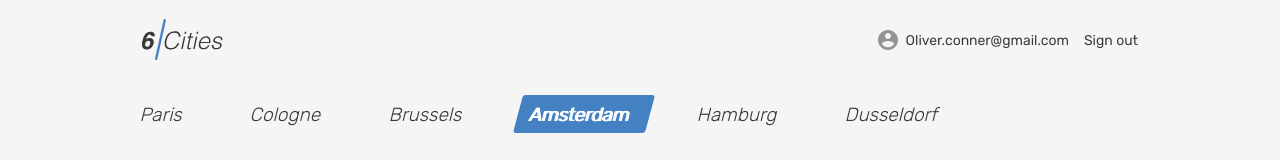
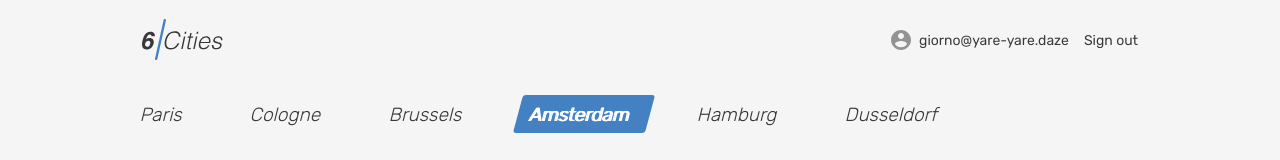
Before and after one commit to tis-cake/cities, a React (Create React App) app in the folder project/: page / in a window 1280 px wide. Shown: the top 160 px of the page. Built offline with nearby package versions, Linux system fonts and the light colour scheme.

Commit message:
Вынес header, nav, user в отдельные компоненты. Добавил контекст для передачи данных в компонент User.

```diff
--- a/project/src/components/app/app.jsx
+++ b/project/src/components/app/app.jsx
@@ -8,13 +8,15 @@ import { PageRoomDetail } from '../pages/page-room-detail/page-room-detail';
 import { PageLogin } from '../pages/page-login/page-login';
 import { PageNotFound } from '../pages/page-not-found/page-not-found';
 
-import { AppRoute } from '../../const';
+import { AppRoute, UserData } from '../../const';
+import { UserContext } from '../../context';
 import { propTypesHotel } from '../../types';
 
 function App(props) {
   const { placesList } = props;
 
   return (
+    <UserContext.Provider value={UserData}>
       <BrowserRouter>
         <Switch>
           <Route exact path={AppRoute.ROOT}>
@@ -36,6 +38,7 @@ function App(props) {
           </Route>
         </Switch>
       </BrowserRouter>
+    </UserContext.Provider>
   );
 }
 
--- a/project/src/components/pages/page-favorites/page-favorites.jsx
+++ b/project/src/components/pages/page-favorites/page-favorites.jsx
@@ -1,36 +1,12 @@
 import React from 'react';
 
-import { LogoHeander } from '../../shared/logo/logo';
+import { Header } from '../../shared/header/header';
 import { Footer } from '../../shared/footer/footer';
 
 function PageFavorites() {
   return (
     <div className="page">
-      <header className="header">
-        <div className="container">
-          <div className="header__wrapper">
-            <div className="header__left">
-              <LogoHeander />
-            </div>
-            <nav className="header__nav">
-              <ul className="header__nav-list">
-                <li className="header__nav-item user">
-                  <a className="header__nav-link header__nav-link--profile" href="#">
-                    <div className="header__avatar-wrapper user__avatar-wrapper">
-                    </div>
-                    <span className="header__user-name user__name">Oliver.conner@gmail.com</span>
-                  </a>
-                </li>
-                <li className="header__nav-item">
-                  <a className="header__nav-link" href="#">
-                    <span className="header__signout">Sign out</span>
-                  </a>
-                </li>
-              </ul>
-            </nav>
-          </div>
-        </div>
-      </header>
+      <Header />
 
       <main className="page__main page__main--favorites">
         <div className="page__favorites-container container">
@@ -158,6 +134,7 @@ function PageFavorites() {
           </section>
         </div>
       </main>
+
       <Footer />
     </div>
   );
--- a/project/src/components/pages/page-login/page-login.jsx
+++ b/project/src/components/pages/page-login/page-login.jsx
@@ -1,30 +1,11 @@
 import React from 'react';
 
-import { LogoHeander } from '../../shared/logo/logo';
+import { Header } from '../../shared/header/header';
 
 function PageLogin() {
   return (
     <div className="page page--gray page--login">
-      <header className="header">
-        <div className="container">
-          <div className="header__wrapper">
-            <div className="header__left">
-              <LogoHeander />
-            </div>
-            <nav className="header__nav">
-              <ul className="header__nav-list">
-                <li className="header__nav-item user">
-                  <a className="header__nav-link header__nav-link--profile" href="#">
-                    <div className="header__avatar-wrapper user__avatar-wrapper">
-                    </div>
-                    <span className="header__login">Sign in</span>
-                  </a>
-                </li>
-              </ul>
-            </nav>
-          </div>
-        </div>
-      </header>
+      <Header />
 
       <main className="page__main page__main--login">
         <div className="page__login-container container">
--- a/project/src/components/pages/page-main/page-main.jsx
+++ b/project/src/components/pages/page-main/page-main.jsx
@@ -2,7 +2,7 @@ import React from 'react';
 import PropTypes from 'prop-types';
 import { Link } from 'react-router-dom';
 
-import { LogoHeander } from '../../shared/logo/logo';
+import { Header } from '../../shared/header/header';
 import { PlaceCard } from '../../place-card/place-card';
 
 import { AppRoute } from '../../../const';
@@ -13,31 +13,7 @@ function PageMain(props) {
 
   return (
     <div className="page page--gray page--main">
-      <header className="header">
-        <div className="container">
-          <div className="header__wrapper">
-            <div className="header__left">
-              <LogoHeander />
-            </div>
-            <nav className="header__nav">
-              <ul className="header__nav-list">
-                <li className="header__nav-item user">
-                  <a className="header__nav-link header__nav-link--profile" href="#">
-                    <div className="header__avatar-wrapper user__avatar-wrapper">
-                    </div>
-                    <span className="header__user-name user__name">Oliver.conner@gmail.com</span>
-                  </a>
-                </li>
-                <li className="header__nav-item">
-                  <a className="header__nav-link" href="#">
-                    <span className="header__signout">Sign out</span>
-                  </a>
-                </li>
-              </ul>
-            </nav>
-          </div>
-        </div>
-      </header>
+      <Header />
 
       <main className="page__main page__main--index">
         <h1 className="visually-hidden">Cities</h1>
--- a/project/src/components/pages/page-not-found/page-not-found.jsx
+++ b/project/src/components/pages/page-not-found/page-not-found.jsx
@@ -1,7 +1,7 @@
 import React from 'react';
 import { Link } from 'react-router-dom';
 
-import { LogoHeander } from '../../shared/logo/logo';
+import { Header } from '../../shared/header/header';
 import { Footer } from '../../shared/footer/footer';
 
 import { AppRoute } from '../../../const';
@@ -11,26 +11,7 @@ import './page-not-found.css';
 function PageNotFound() {
   return (
     <div className="page page--not-found">
-      <header className="header">
-        <div className="container">
-          <div className="header__wrapper">
-            <div className="header__left">
-              <LogoHeander />
-            </div>
-            <nav className="header__nav">
-              <ul className="header__nav-list">
-                <li className="header__nav-item user">
-                  <a className="header__nav-link header__nav-link--profile" href="#">
-                    <div className="header__avatar-wrapper user__avatar-wrapper">
-                    </div>
-                    <span className="header__login">Sign in</span>
-                  </a>
-                </li>
-              </ul>
-            </nav>
-          </div>
-        </div>
-      </header>
+      <Header />
 
       <main className="page__main page__main--not-found">
         <div className="container">
--- a/project/src/components/pages/page-room-detail/page-room-detail.jsx
+++ b/project/src/components/pages/page-room-detail/page-room-detail.jsx
@@ -1,35 +1,11 @@
 import React from 'react';
 
-import { LogoHeander } from '../../shared/logo/logo';
+import { Header } from '../../shared/header/header';
 
 function PageRoomDetail() {
   return (
     <div className="page">
-      <header className="header">
-        <div className="container">
-          <div className="header__wrapper">
-            <div className="header__left">
-              <LogoHeander />
-            </div>
-            <nav className="header__nav">
-              <ul className="header__nav-list">
-                <li className="header__nav-item user">
-                  <a className="header__nav-link header__nav-link--profile" href="#">
-                    <div className="header__avatar-wrapper user__avatar-wrapper">
-                    </div>
-                    <span className="header__user-name user__name">Oliver.conner@gmail.com</span>
-                  </a>
-                </li>
-                <li className="header__nav-item">
-                  <a className="header__nav-link" href="#">
-                    <span className="header__signout">Sign out</span>
-                  </a>
-                </li>
-              </ul>
-            </nav>
-          </div>
-        </div>
-      </header>
+      <Header />
 
       <main className="page__main page__main--property">
         <section className="property">
--- /dev/null
+++ b/project/src/components/shared/header/header.jsx
@@ -0,0 +1,21 @@
+import React from 'react';
+
+import { LogoHeander } from '../logo/logo';
+import { Navigation } from '../navigation/navigation';
+
+function Header() {
+  return (
+    <header className="header">
+      <div className="container">
+        <div className="header__wrapper">
+          <div className="header__left">
+            <LogoHeander />
+          </div>
+          <Navigation />
+        </div>
+      </div>
+    </header>
+  );
+}
+
+export { Header };
--- /dev/null
+++ b/project/src/components/shared/navigation/navigation.jsx
@@ -0,0 +1,15 @@
+import React from 'react';
+
+import { User } from '../user/user';
+
+function Navigation() {
+  return (
+    <nav className="header__nav">
+      <ul className="header__nav-list">
+        <User />
+      </ul>
+    </nav>
+  );
+}
+
+export { Navigation };
--- /dev/null
+++ b/project/src/components/shared/user/user.jsx
@@ -0,0 +1,54 @@
+import React, { useContext } from 'react';
+import { Link } from 'react-router-dom';
+import PropTypes from 'prop-types';
+
+import { AppRoute } from '../../../const';
+import { UserContext } from '../../../context';
+
+
+function UserAuthorized (props) {
+  const { mail } = props;
+
+  return (
+    <React.Fragment>
+      <li className="header__nav-item user">
+        <Link className="header__nav-link header__nav-link--profile" to={AppRoute.FAVORITES}>
+          <div className="header__avatar-wrapper user__avatar-wrapper">
+          </div>
+          <span className="header__user-name user__name">{mail}</span>
+        </Link>
+      </li>
+      <li className="header__nav-item">
+        <a className="header__nav-link" href="#">
+          <span className="header__signout">Sign out</span>
+        </a>
+      </li>
+    </React.Fragment>
+  );
+}
+
+function UserNotAuthorized () {
+  return (
+    <li className="header__nav-item user">
+      <Link className="header__nav-link header__nav-link--profile" to={AppRoute.LOGIN}>
+        <div className="header__avatar-wrapper user__avatar-wrapper">
+        </div>
+        <span className="header__login">Sign in</span>
+      </Link>
+    </li>
+  );
+}
+
+function User() {
+  const { isAuthorized, mail } = useContext(UserContext);
+
+  return (
+    isAuthorized ? <UserAuthorized mail={mail} /> : <UserNotAuthorized />
+  );
+}
+
+UserAuthorized.propTypes = {
+  mail: PropTypes.string.isRequired,
+};
+
+export { User };
--- a/project/src/const.js
+++ b/project/src/const.js
@@ -5,4 +5,11 @@ const AppRoute = {
   FAVORITES: '/favorites',
 };
 
-export { AppRoute };
+const UserData = {
+  isAuthorized: true,
+  // mail: '',
+  mail: 'giorno@yare-yare.daze', // !NB
+  avatar: '',
+};
+
+export { AppRoute, UserData };
--- /dev/null
+++ b/project/src/context.js
@@ -0,0 +1,5 @@
+import React from 'react';
+
+const UserContext = React.createContext();
+
+export { UserContext };
```
Lines whose indentation alone changed are shown as unchanged.
